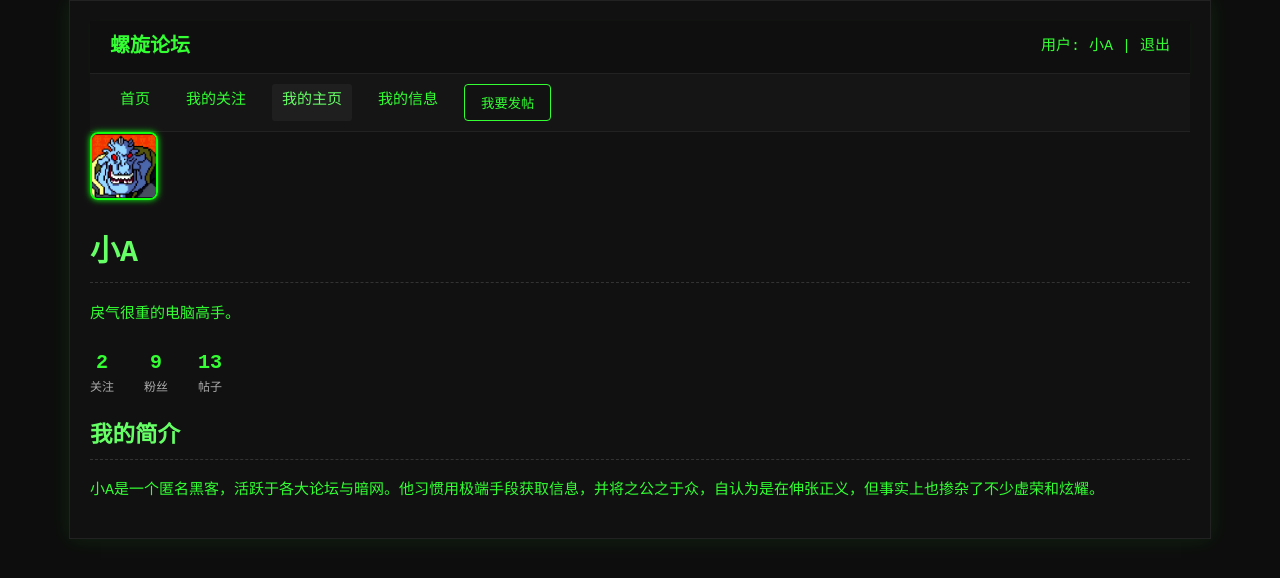
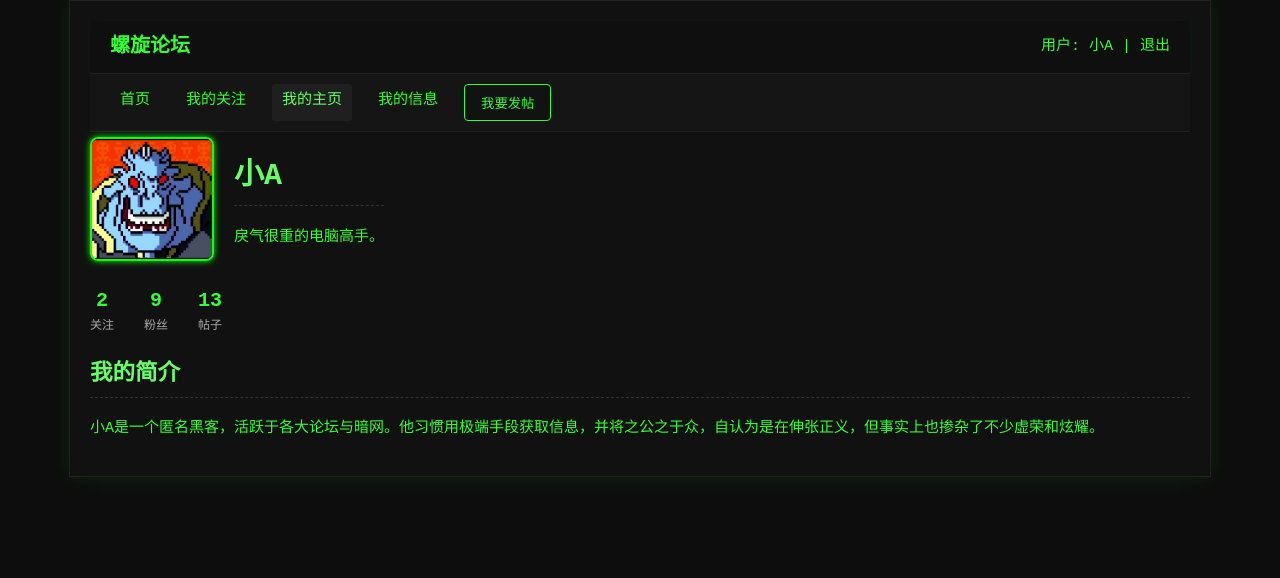
Before and after one commit to kikozhou77/Spiral_Forum, a website: page my_profile.html in a window 1280 px wide. Drawn offline with Linux system fonts and the light colour scheme.

Commit message:
Update style.css

```diff
--- a/style.css
+++ b/style.css
@@ -65,13 +65,29 @@ nav a.active, nav a:hover {
 
 /* 用户头像 */
 .profile-avatar, .contact-avatar {
-    width: 64px;
-    height: 64px;
     border-radius: 8px;
     object-fit: cover;
     border: 2px solid #33ff33;
     filter: contrast(110%) saturate(120%);
     box-shadow: 0 0 6px #33ff33;
+}
+
+.profile-avatar {
+    width: 120px;
+    height: 120px;
+    max-width: 100%;
+    display: block;
+}
+
+.contact-avatar {
+    width: 48px;
+    height: 48px;
+}
+
+.profile-header {
+    display: flex;
+    align-items: center;
+    gap: 20px;
 }
 
 /* 卡片 */
```
